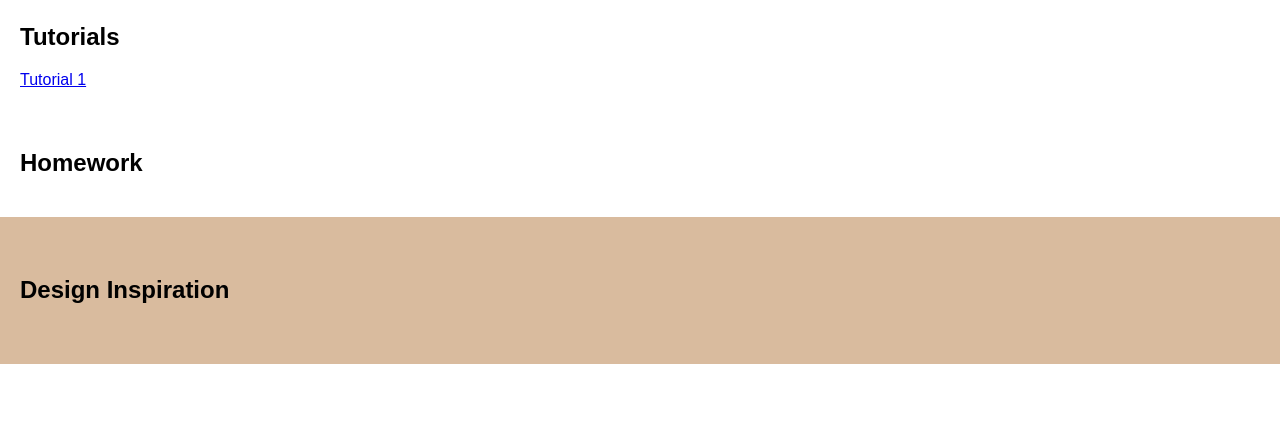
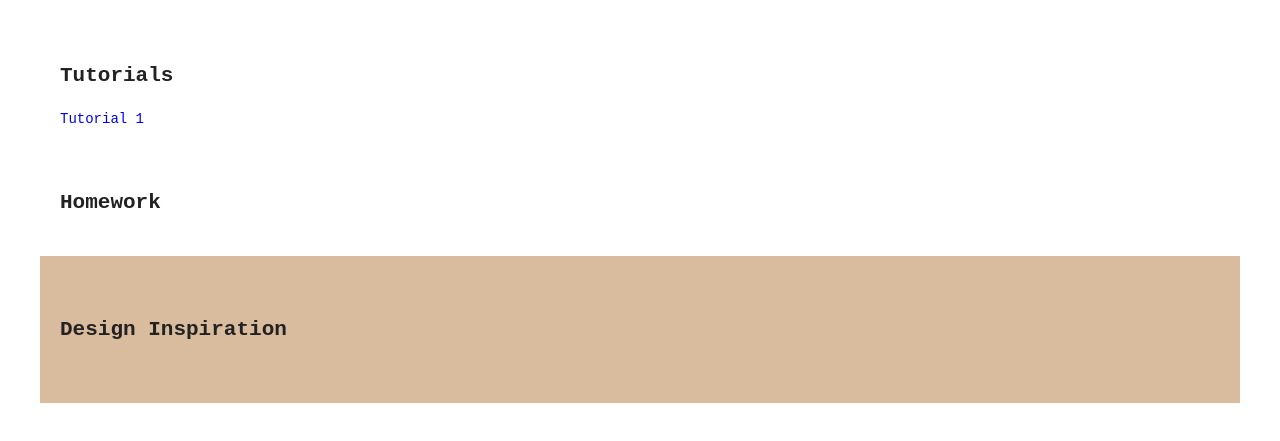
Before and after one commit to carrowo/cs130-coursework, a plain HTML site: page index.html in a window 1280 px wide. Shown: the part 137-578 px from the top of the page. Drawn offline with Linux system fonts and the light colour scheme.

Commit message:
changed style

```diff
--- a/style.css
+++ b/style.css
@@ -4,9 +4,37 @@
 }
 
 body {
-    margin: 0px;
-    font-family: Arial, sans-serif;
+	margin: 40px;
+	color: #222;
+	background-color: #ffffff;
+	font-family: monospace, sans-serif;
+	font-size: 14px;
+	line-height: 1.5;
+	-webkit-text-size-adjust: 100%;
+	-webkit-overflow-scrolling: touch;
 }
+
+a {
+	color: #0000ee;
+	text-decoration: none;
+	-webkit-transition: 130ms linear;
+	-ms-transition: 130ms linear;
+	transition: 130ms linear;
+}
+
+input,
+input:focus {
+	border: none;
+	font-family: monospace, sans-serif;
+	font-size: 14px;
+	opacity: .7;
+}
+
+a:visited {
+	color: #7777ff;
+	text-decoration: none;
+}
+
 header, section {
     padding: 20px;
 }
```
